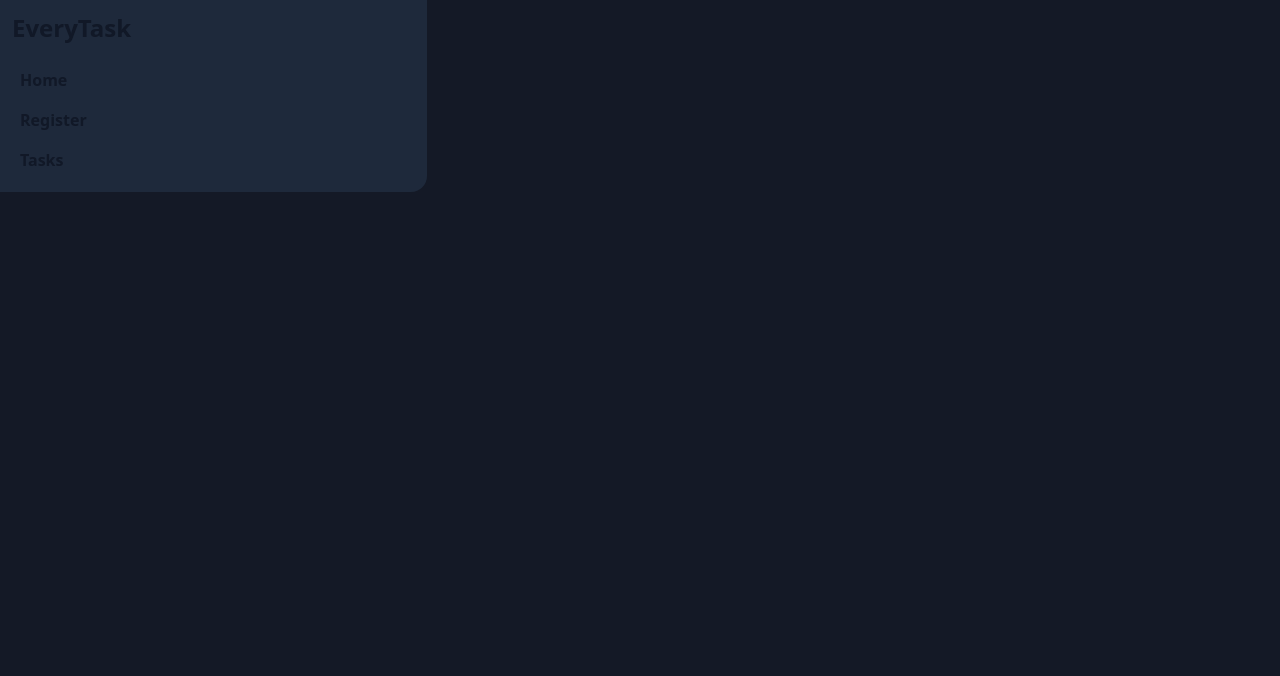
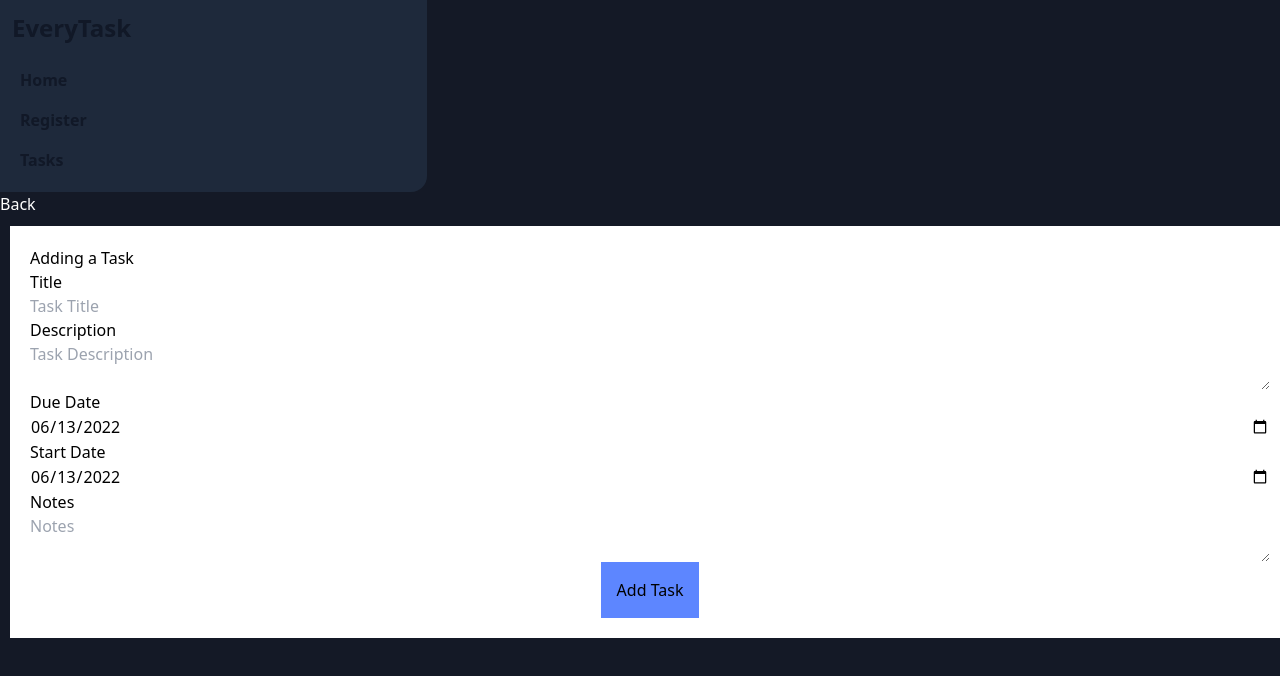
Before and after one commit to HTL-EveryTask/everytask-frontend, a Vue app: page /tasks/addTask in a window 1280 px wide. Shown: the top 676 px of the page. Built offline with nearby package versions, Linux system fonts and the light colour scheme.

Commit message:
addTask form added

```diff
--- a/src/router/index.js
+++ b/src/router/index.js
@@ -2,6 +2,7 @@ import { createRouter, createWebHistory } from "vue-router";
 import LoginView from "../views/LoginView.vue";
 import RegisterView from "../views/RegisterView.vue";
 import TaskView from "../views/TaskView.vue";
+import AddTask from "../views/modals/AddTask.vue";
 
 const router = createRouter({
   history: createWebHistory(import.meta.env.BASE_URL),
@@ -24,6 +25,11 @@ const router = createRouter({
       // which is lazy-loaded when the route is visited.
       component: TaskView,
     },
+    {
+      path: "/tasks/addTask",
+      name: "addTask",
+      component: AddTask,
+    },
   ],
 });
 
--- a/src/utils/EveryTask.js
+++ b/src/utils/EveryTask.js
@@ -1,11 +1,10 @@
-import axios from "axios"
+import axios from "axios";
 
 export default class EveryTask {
-
   login(email, password) {
     axios
       .post("http://localhost:8080", {
-                action: 'login',
+        action: "login",
         email: email,
         password: password,
       })
@@ -33,7 +32,5 @@ export default class EveryTask {
       });
   }
 
-    getTasks() {
-
+  getTasks() {}
 }
-}
--- a/src/views/modals/AddTask.vue
+++ b/src/views/modals/AddTask.vue
@@ -1,14 +1,67 @@
 <template>
-  <router-link to="/.." class="btn btn-primary">
+  <router-link to="/tasks" class="btn btn-primary">
     <i class="fas fa-arrow-left"></i>
     Back
   </router-link>
-  <div class="container">HALLO DU WILLST WAS HINZUFÜGEN</div>
+  <div class="container bg-slate-600">
+    <h1>Adding a Task</h1>
+    <div class="flex flex-col">
+      <label for="title">Title</label>
+      <input type="text" v-model="task.title" placeholder="Task Title" />
+
+      <label for="description">Description</label>
+      <textarea
+        v-model="task.description"
+        placeholder="Task Description"
+      ></textarea>
+
+      <label for="dueDate">Due Date</label>
+      <input ref="dueDate" type="date" v-model="task.dueDate" />
+
+      <label for="createDate">Start Date</label>
+      <input ref="createdDate" type="date" v-model="task.createDate" />
+
+      <label for="notes">Notes</label>
+      <textarea v-model="task.notes" placeholder="Notes"></textarea>
+
+      <button class="bg-cornflower p-4 mx-auto" @click="addTask">Add Task</button>
+    </div>
+  </div>
 </template>
 
 <script>
 export default {
   name: "AddTask",
+
+  data() {
+    return {
+      task: {
+        title: "",
+        description: "",
+        dueDate: "",
+        createDate: "",
+        note: "",
+      },
+    };
+  },
+
+  mounted() {
+    this.$refs.createdDate.valueAsDate = new Date();
+    this.$refs.dueDate.valueAsDate = new Date();
+  },
+
+  methods: {
+    addTask() {
+      this.$emit("add", this.task);
+      this.task = {
+        title: "",
+        description: "",
+        dueDate: "",
+        createDate: "",
+        note: "",
+      };
+    },
+  },
 };
 </script>
 
```
Lines whose indentation alone changed are shown as unchanged.
